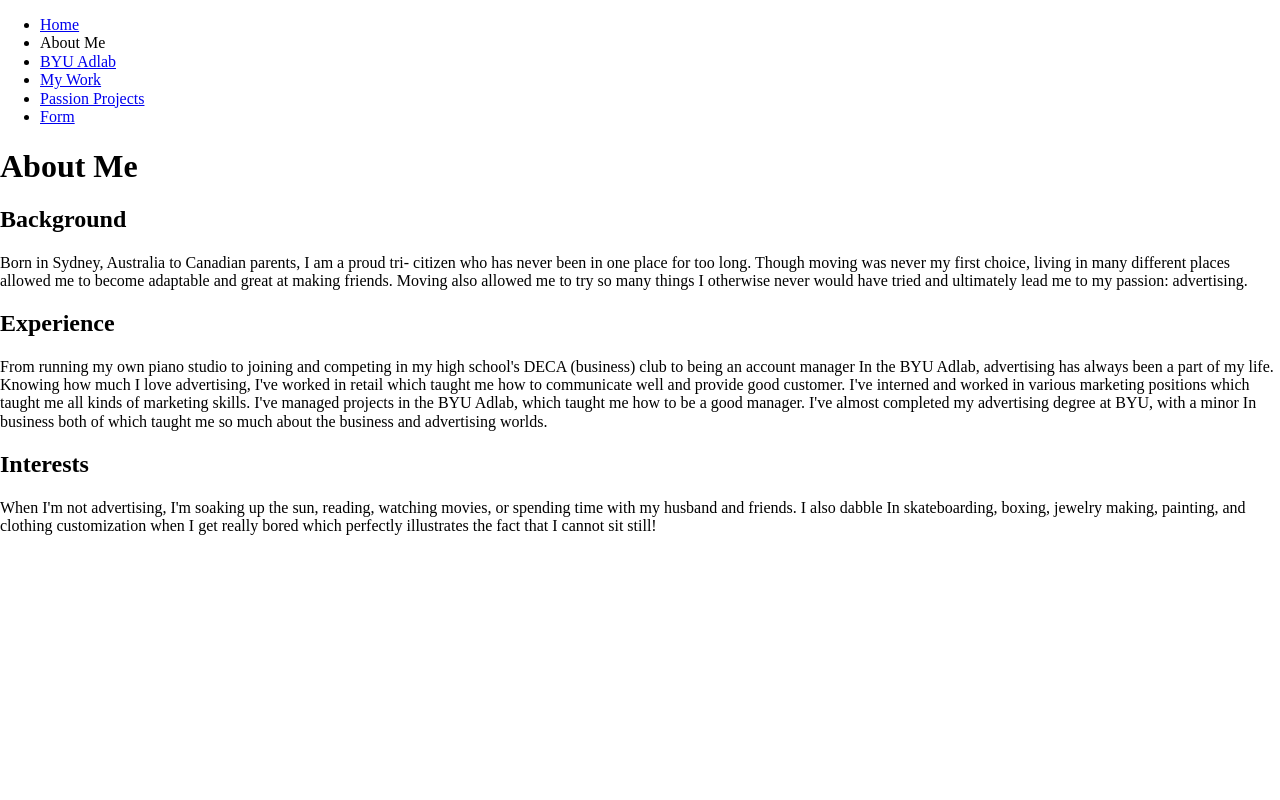
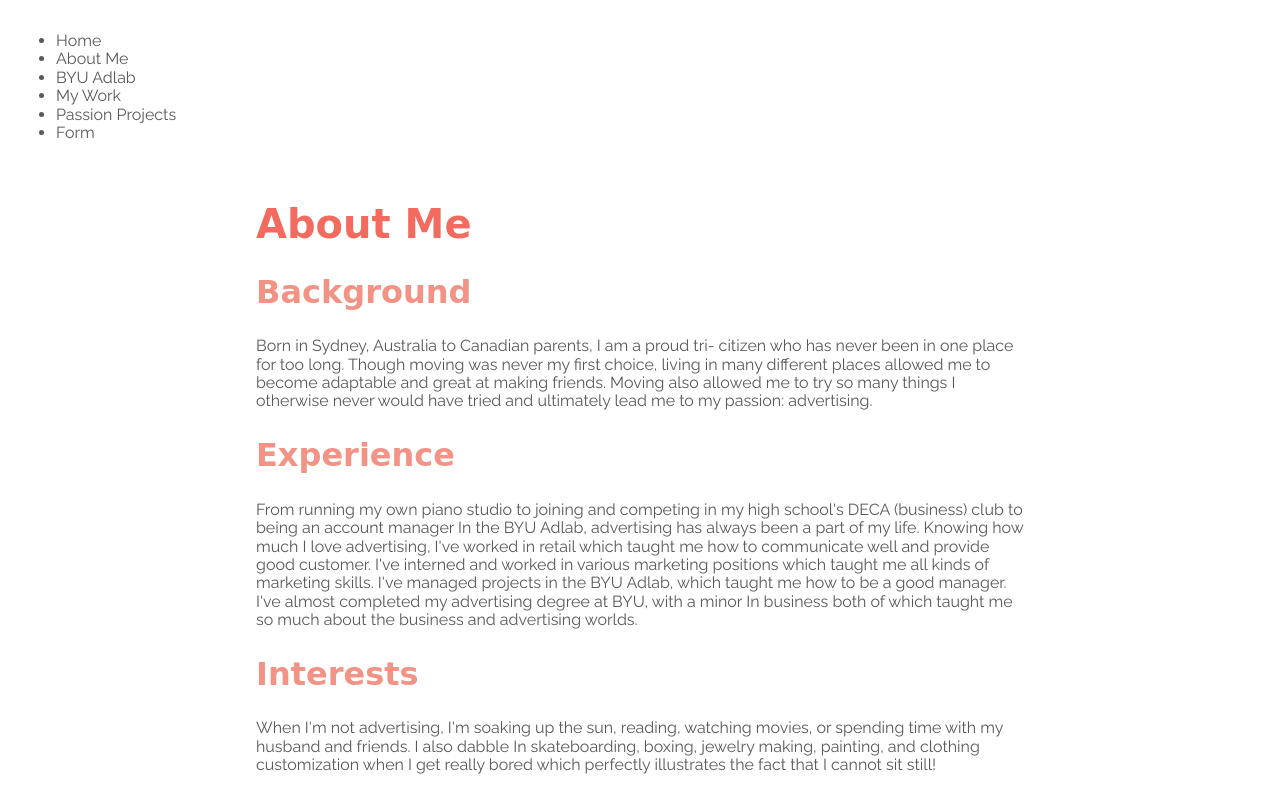
Before and after one commit to andihunter/buttons-and-fonts, a plain HTML site: page about/index.html in a window 1280 px wide. Drawn offline with nearby package versions, Linux system fonts and the light colour scheme; the site is published under a folder, as on GitHub Pages, so addresses that start at the root find nothing; a web font is replaced by a local one.

Commit message:
css connection update

```diff
--- a/about/index.html
+++ b/about/index.html
@@ -22,7 +22,7 @@
     <link rel="preconnect" href="https://fonts.googleapis.com">
     <link rel="preconnect" href="https://fonts.gstatic.com" crossorigin>
     <link href="https://fonts.googleapis.com/css2?family=MuseoModerno:wght@700&family=Raleway&display=swap" rel="stylesheet">
-    <link rel="stylesheet" href="/styles/styles.css">
+    <link rel="stylesheet" href="../styles/styles.css">
 </head>
 <body>
     <header>
```
